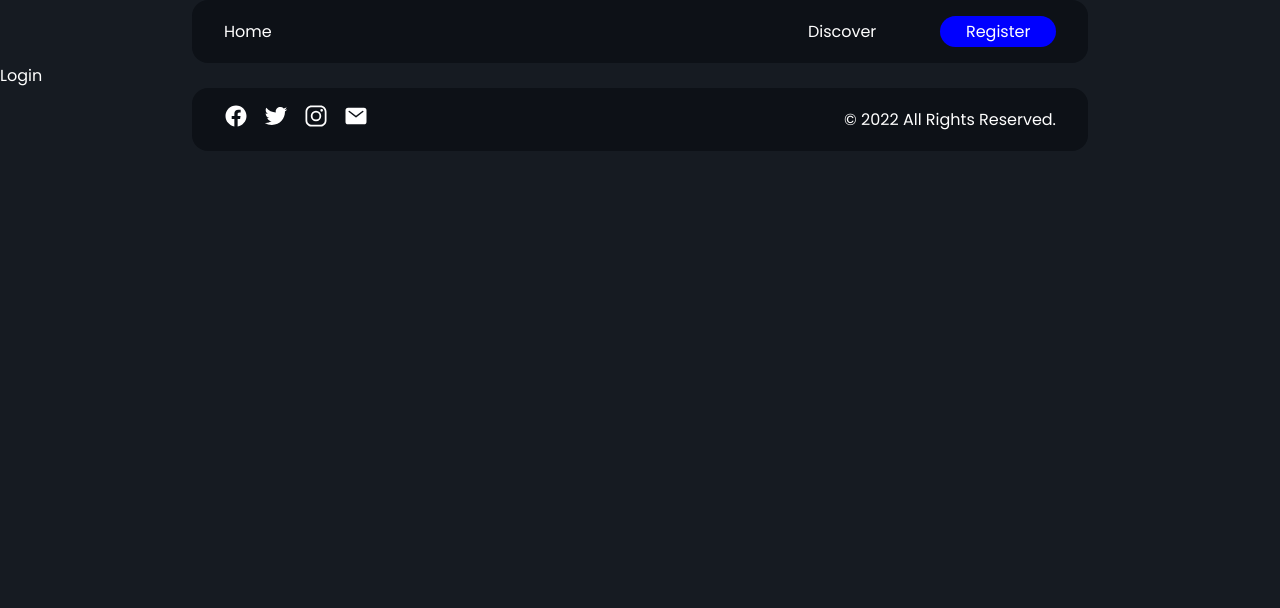
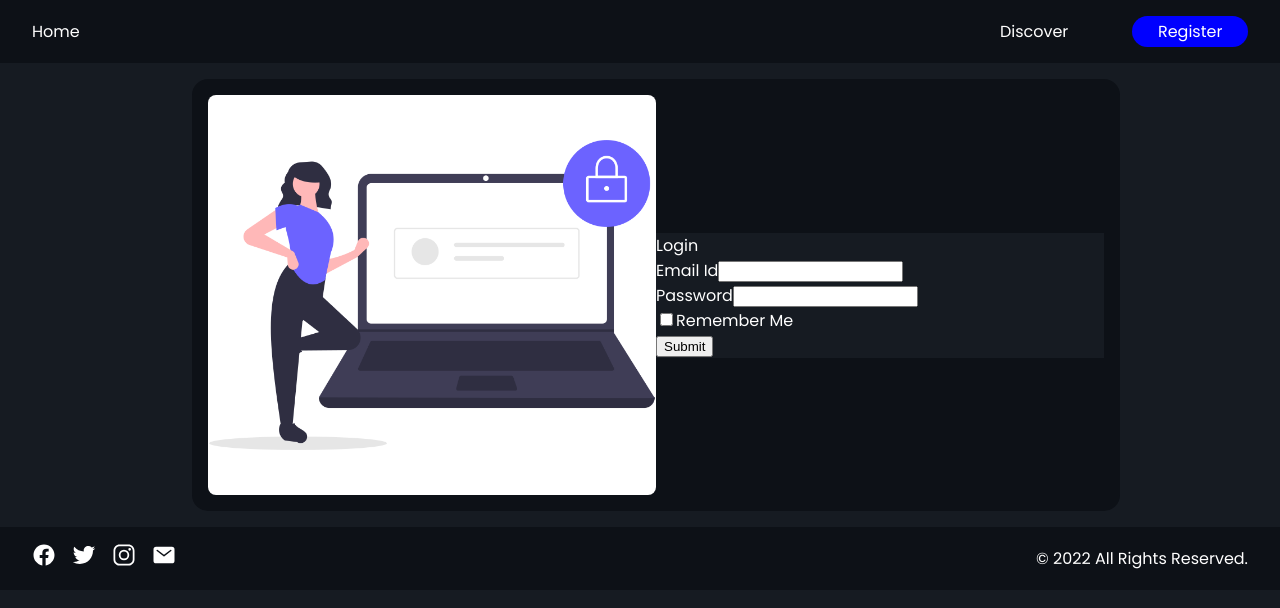
Before and after one commit to Akanksha0401/engage2k22, a React (Create React App) app: page / in a window 1280 px wide. Shown: the top 608 px of the page. Built offline with nearby package versions, Linux system fonts and the light colour scheme.

Commit message:
- added styles to home page

```diff
--- a/src/components/home/Login.js
+++ b/src/components/home/Login.js
@@ -2,7 +2,35 @@ import React from 'react'
 
 const Login = () => {
     return (
-        <div>Login</div>
+        <div className='login-container'>
+            <div className='login'>
+                <div className='login-left'>
+                    <div className='login-image'></div>
+                </div>
+                <div className='login-right'>
+                    <div className='login-form'>
+                        <div className='form-title'>
+                            Login
+                        </div>
+                        <div className='form-group'>
+                            <label>Email Id</label>
+                            <input type='text' />
+                        </div>
+                        <div className='form-group'>
+                            <label>Password</label>
+                            <input type='text' />
+                        </div>
+                        <div className='form-group'>
+                            <input type='checkbox' />
+                            <label>Remember Me</label>
+                        </div>
+                        <div className='form-group'>
+                            <input type='submit' />
+                        </div>
+                    </div>
+                </div>
+            </div>
+        </div>
     )
 }
 
--- a/src/styles/home.css
+++ b/src/styles/home.css
@@ -1,5 +1,5 @@
 .navbar-container {
-  width: 70vw;
+  width: 100vw;
   margin: 0 auto;
 }
 
@@ -15,7 +15,6 @@
           justify-content: space-between;
   padding: 1rem 2rem;
   background-color: #0d1117;
-  border-radius: 1rem;
 }
 
 .navbar-container .navbar .nav-logo a {
@@ -49,8 +48,46 @@
   color: #fff;
 }
 
+.login-container {
+  width: 70vw;
+  margin: 0 auto;
+}
+
+.login-container .login {
+  width: 100%;
+  display: -webkit-box;
+  display: -ms-flexbox;
+  display: flex;
+  -webkit-box-align: center;
+      -ms-flex-align: center;
+          align-items: center;
+  justify-self: space-between;
+  margin: 1rem 0;
+  padding: 1rem;
+  background-color: #0d1117;
+  border-radius: 1rem;
+}
+
+.login-container .login .login-left {
+  background: url("../assets/images/login.png");
+  background-position: center;
+  background-size: cover;
+  width: 50%;
+  height: 400px;
+  border-radius: 0.5rem;
+}
+
+.login-container .login .login-right {
+  width: 50%;
+}
+
+.login-container .login .login-right .login-form {
+  background-color: #161b22;
+  height: 100%;
+}
+
 .footer-container {
-  width: 70vw;
+  width: 100vw;
   margin: 0 auto;
 }
 
@@ -66,7 +103,6 @@
           justify-content: space-between;
   padding: 1rem 2rem;
   background-color: #0d1117;
-  border-radius: 1rem;
 }
 
 .footer-container .footer .social-icons {
--- a/src/styles/home.scss
+++ b/src/styles/home.scss
@@ -1,5 +1,5 @@
 .navbar-container {
-    width: 70vw;
+    width: 100vw;
     margin: 0 auto;
 
     .navbar {
@@ -8,7 +8,7 @@
         justify-content: space-between;
         padding: 1rem 2rem;
         background-color: #0d1117;
-        border-radius: 1rem;
+        // border-radius: 1rem;
 
         .nav-logo {
             a {
@@ -43,8 +43,42 @@
     }
 }
 
+.login-container {
+    width: 70vw;
+    margin: 0 auto;
+
+    .login {
+        width: 100%;
+        display: flex;
+        align-items: center;
+        justify-self: space-between;
+        margin: 1rem 0;
+        padding: 1rem;
+        background-color: #0d1117;
+        border-radius: 1rem;
+
+        .login-left {
+            background: url('../assets/images/login.png');
+            background-position: center;
+            background-size: cover;
+            width: 50%;
+            height: 400px;
+            border-radius: 0.5rem;
+        }
+
+        .login-right {
+            width: 50%;
+
+            .login-form {
+                background-color: #161b22;
+                height: 100%;
+            }
+        }
+    }
+}
+
 .footer-container {
-    width: 70vw;
+    width: 100vw;
     margin: 0 auto;
 
     .footer {
@@ -53,7 +87,7 @@
         justify-content: space-between;
         padding: 1rem 2rem;
         background-color: #0d1117;
-        border-radius: 1rem;
+        // border-radius: 1rem;
 
         .social-icons {
             display: flex;
```
Also changed, not shown: src/assets/images/login.png (added), 1 other file (tests, documents, lock files or other folders).
